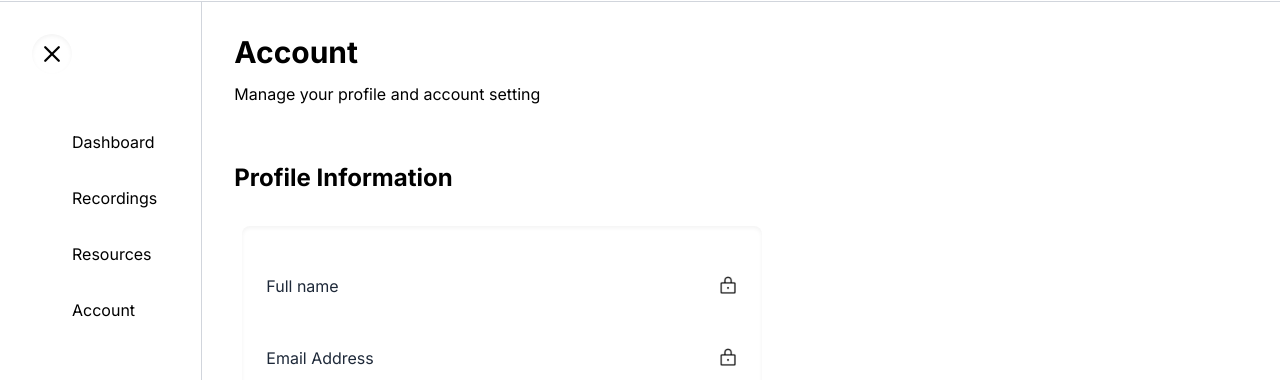
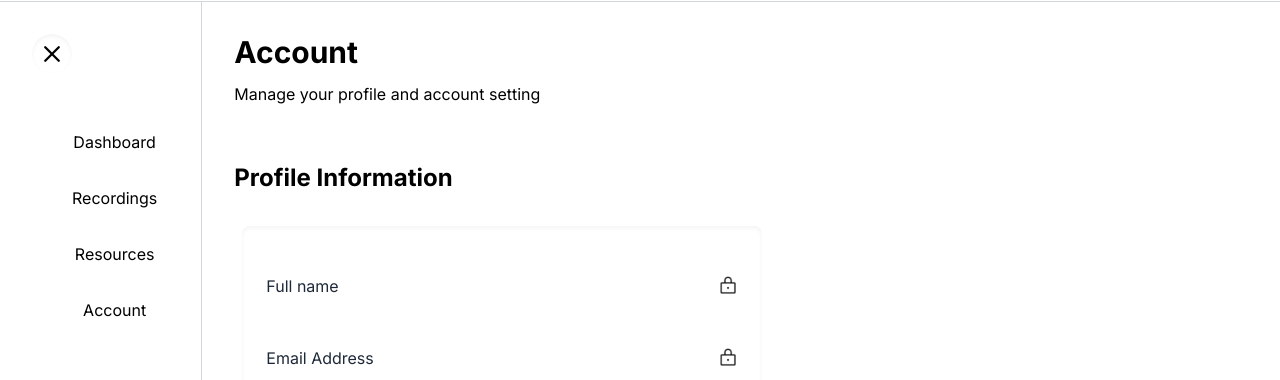
Before and after one commit to atilolaann/future-forge-lms, a React (Vite) app: page /Account in a window 1280 px wide. Shown: the part 71-451 px from the top of the page. Built offline with nearby package versions, Linux system fonts and the light colour scheme; no server answers.

Commit message:
finally fixed sidebar issue

```diff
--- a/src/components2/Sidebar.jsx
+++ b/src/components2/Sidebar.jsx
@@ -44,7 +44,7 @@ function Sidebar() {
 
         <div className="flex flex-col gap-4">
           <Link to="/Dashboard">
-            <div className={`flex items-center  rounded-lg transition-all duration-200 cursor-pointer
+            <div className={`flex items-center justify-center rounded-lg transition-all duration-200 cursor-pointer
                 ${isSidebarOpen?
                  "gap-3 px-3 py-2 hover:px-4 hover:bg-orange-400 hover:text-white"
                 :"justify-center py-3 hover:bg-orange-400"}`}>
@@ -77,7 +77,7 @@ function Sidebar() {
           </Link>
 
           <Link to="/Resourcescontent">
-            <div className={`flex items-center  rounded-lg transition-all duration-200 cursor-pointer
+            <div className={`flex items-center justify-center rounded-lg transition-all duration-200 cursor-pointer
                 ${isSidebarOpen?
                  "gap-3 px-3 py-2 hover:px-8 hover:bg-orange-400 hover:text-white"
                 :"justify-center py-3 hover:bg-orange-400"}`}>
@@ -92,7 +92,7 @@ function Sidebar() {
           </Link>
 
           <Link to="/Account">
-            <div className={`flex items-center  rounded-lg transition-all duration-200 cursor-pointer
+            <div className={`flex items-center justify-center rounded-lg transition-all duration-200 cursor-pointer
                 ${isSidebarOpen?
                  "gap-3 px-3 py-2 hover:px-8 hover:bg-orange-400 hover:text-white"
                 :"justify-center py-3 hover:bg-orange-400"}`}>
```
